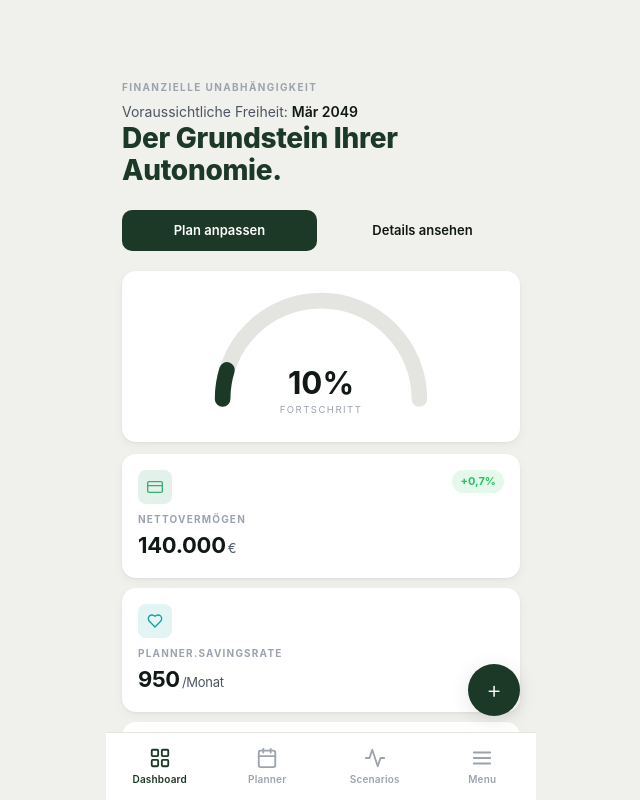
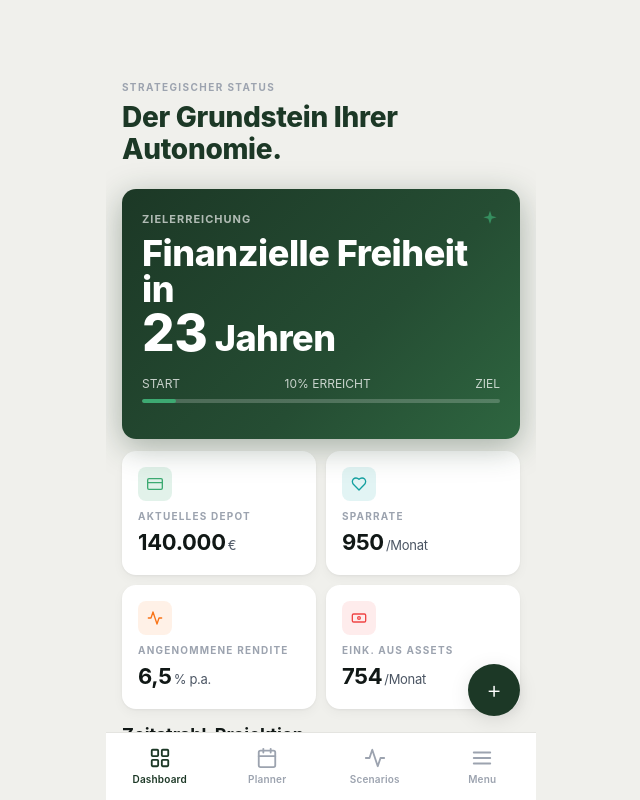
Before and after one commit to ChristianScheub/Typescript_Capacitor_GermanFireCalculator, a React (Vite) app in the folder Typescript_Capacitor_GermanFireCalculator/: page / in a window 1280 px wide. Shown: the whole page, without its empty margins (319-959 px from the left). Built offline with nearby package versions, Linux system fonts and the light colour scheme.

Commit message:
make dashboard prettier

```diff
--- a/Typescript_Capacitor_GermanFireCalculator/src/container/Dashboard/DashboardContainer.tsx
+++ b/Typescript_Capacitor_GermanFireCalculator/src/container/Dashboard/DashboardContainer.tsx
@@ -11,32 +11,45 @@ interface Props {
 
 export function DashboardContainer({ onTabChange, onNavigateToPrognose }: Props) {
   const {
-    state,
     netWorth,
     firePercentage,
     fireDate,
     chartData,
     monthlySavings,
     weightedReturn,
+    fireTarget,
   } = useFireContext();
 
-  const growthBadge = netWorth > 0
-    ? fmtPercent((monthlySavings / netWorth) * 100, 1)
-    : '0,0';
+  const growthBadge        = netWorth > 0 ? fmtPercent((monthlySavings / netWorth) * 100, 1) : '0,0';
+  const monthlyAssetIncome = fireService.calcAssetIncome(netWorth, weightedReturn) / 12;
+  const yearsToFire        = Math.max(0, fireDate.year - new Date().getFullYear());
+  const annualReturnFormatted = fmtPercent(weightedReturn * 100, 1);
 
-  const monthlyAssetIncome = fireService.calcAssetIncome(netWorth, weightedReturn) / 12;
-  const monthlySafeWithdrawal = fireService.calcGrossSWR(state);
+  // Next milestone: halfway (50%) or 75%
+  const milestoneRatio  = firePercentage < 50 ? 0.5 : 0.75;
+  const milestoneTarget = fireTarget * milestoneRatio;
+  const monthlyGrowth   = monthlySavings + (netWorth * weightedReturn) / 12;
+  const monthsToMilestone = monthlyGrowth > 0
+    ? Math.max(1, Math.round((milestoneTarget - netWorth) / monthlyGrowth))
+    : 0;
+  const milestoneLabel  = milestoneRatio === 0.5 ? 'Halbzeit' : '75%';
+  const milestoneTimeText = monthsToMilestone < 100
+    ? `${monthsToMilestone} Monaten`
+    : `${(monthsToMilestone / 12).toFixed(1)} Jahren`;
+  const nextMilestoneText = firePercentage < 100
+    ? `${milestoneLabel} erreicht in ${milestoneTimeText}`
+    : `FIRE-Ziel erreicht`;
 
   return (
     <DashboardView
       firePercentage={firePercentage}
-      fireDateMonth={fireDate.month}
-      fireDateYear={fireDate.year}
+      yearsToFire={yearsToFire}
       netWorthFormatted={fmtCurrency(netWorth)}
       growthBadge={growthBadge}
       monthlySavingsFormatted={fmtCurrency(monthlySavings)}
+      annualReturnFormatted={annualReturnFormatted}
       assetIncomeFormatted={fmtCurrency(monthlyAssetIncome)}
-      safeWithdrawalFormatted={fmtCurrency(monthlySafeWithdrawal)}
+      nextMilestoneText={nextMilestoneText}
       chartData={chartData}
       onTabChange={onTabChange}
       onNavigateToPrognose={onNavigateToPrognose}
--- a/Typescript_Capacitor_GermanFireCalculator/src/container/Scenario/ScenarioContainer.tsx
+++ b/Typescript_Capacitor_GermanFireCalculator/src/container/Scenario/ScenarioContainer.tsx
@@ -1,7 +1,7 @@
 import { useState, useMemo }                                from 'react';
 import { useTranslation }                                  from 'react-i18next';
 import { useFireContext }                                  from '../../context/FireContext';
-import { fireService, fmtCurrency, fmtPercent, FIRE_CONSTANTS } from '../../services/fire';
+import { fireService, FIRE_CONSTANTS } from '../../services/fire';
 import { SteuerView }                                     from '../../views/ScenarioView';
 import { PrognoseContentContainer }                       from '../Prognose/PrognoseContentContainer';
 import { MonteCarloContainer }                            from '../MonteCarlo/MonteCarloContainer';
@@ -9,7 +9,7 @@ import type { PrognoseConfig }                            from '../../types/prog
 
 export function SteuerContainer() {
   const { t } = useTranslation();
-  const { state, firePercentage, netWorth, fireDate, monthlySavings, fireTarget } = useFireContext();
+  const { state, fireDate, monthlySavings, fireTarget } = useFireContext();
 
   const [selectedBadge, setSelectedBadge] = useState<string | null>('BASIS');
   const [isMonteCarloSelected, setIsMonteCarloSelected] = useState(false);
@@ -101,13 +101,6 @@ export function SteuerContainer() {
 
   return (
     <SteuerView
-      firePercentage={firePercentage}
-      fireDateMonth={fireDate.month}
-      fireDateYear={fireDate.year}
-      netWorthFormatted={fmtCurrency(netWorth)}
-      fireTargetFormatted={fmtCurrency(fireTarget)}
-      monthlySavingsFormatted={fmtCurrency(monthlySavings)}
-      annualReturnFormatted={fmtPercent(FIRE_CONSTANTS.ANNUAL_RETURN * 100, 0)}
       teilzeitDeltaYears={teilzeitDeltaYears}
       crashDeltaMonths={crashDeltaMonths}
       hardcoreDeltaYears={hardcoreDeltaYears}
--- a/Typescript_Capacitor_GermanFireCalculator/src/i18n/locales/de.json
+++ b/Typescript_Capacitor_GermanFireCalculator/src/i18n/locales/de.json
@@ -5,20 +5,32 @@
 		"icon2": "M19 14c1.49-1.46 3-3.21 3-5.5A5.5 5.5 0 0 0 16.5 3c-1.76 0-3 .5-4.5 2-1.5-1.5-2.74-2-4.5-2A5.5 5.5 0 0 0 2 8.5c0 2.3 1.5 4.05 3 5.5l7 7Z",
 		"openPrognosis": "Prognose öffnen",
 		"helpLabel": "Hilfe",
-		"financialIndependence": "FINANZIELLE UNABHÄNGIGKEIT",
+		"financialIndependence": "STRATEGISCHER STATUS",
 		"foundationTitle": "Der Grundstein Ihrer Autonomie.",
+		"goalAchievement": "ZIELERREICHUNG",
+		"financialFreedomIn": "Finanzielle Freiheit in",
+		"yearsUnit": "Jahren",
+		"progressStart": "START",
+		"progressAchieved": "ERREICHT",
+		"progressGoal": "ZIEL",
 		"expectedFreedom": "Voraussichtliche Freiheit:",
 		"adjustPlan": "Plan anpassen",
 		"viewDetails": "Details ansehen",
-		"netWorth": "NETTOVERMÖGEN",
+		"currentDepot": "AKTUELLES DEPOT",
+		"savingsRateLabel": "SPARRATE",
+		"assumedReturn": "ANGENOMMENE RENDITE",
 		"perMonth": "/Monat",
 		"assetIncome": "EINK. AUS ASSETS",
 		"safeWithdrawal": "SICHERE ENTNAHME",
+		"timelineTitle": "Zeitstrahl-Projektion",
+		"nextMilestone": "NÄCHSTER MEILENSTEIN",
 		"chartSubtitle": "Wachstum inkl. Zinseszins und gesetzlicher Rente",
 		"scenariosTitle": "Szenarien testen",
 		"scenariosBody": "Simulieren Sie Marktschwankungen oder Erbschaften.",
 		"openExplorer": "EXPLORER ÖFFNEN",
-		"fabLabel": "Neu"
+		"fabLabel": "Neu",
+		"paUnit": "% p.a.",
+		"milestoneIcon": "M4 15s1-1 4-1 5 2 8 2 4-1 4-1V3s-1 1-4 1-5-2-8-2-4 1-4 1z"
 	},
 	"menu": {
 		"profileInfo": "Profil-Informationen",
--- a/Typescript_Capacitor_GermanFireCalculator/src/index.css
+++ b/Typescript_Capacitor_GermanFireCalculator/src/index.css
@@ -250,8 +250,8 @@ input, select { font: inherit; }
 
 /* ── KPI Cards Grid ──────────────────────────────────────────────────────────── */
 .kpi-grid {
-  display: flex;
-  flex-direction: column;
+  display: grid;
+  grid-template-columns: 1fr 1fr;
   gap: 10px;
   margin-bottom: 12px;
 }
@@ -1093,13 +1093,24 @@ input, select { font: inherit; }
 
 .milestone-card {
   background: var(--fire-card);
+  border-radius: var(--fire-radius);
+  padding: 14px 16px;
+  display: flex;
+  align-items: center;
+  gap: 14px;
+  box-shadow: var(--fire-shadow);
+  border-bottom: none;
+  margin-bottom: 12px;
+}
+
+/* When embedded inside another card (e.g. chart-card), strip the card chrome */
+.chart-card .milestone-card {
+  background: transparent;
+  box-shadow: none;
   border-radius: 0;
-  padding: 14px 16px;
-  display: flex;
-  align-items: center;
-  gap: 14px;
-  box-shadow: none;
-  border-bottom: 1px solid var(--fire-border);
+  padding: 0 0 14px 0;
+  margin-bottom: 0;
+  border: none;
 }
 
 .milestone-list .milestone-card:first-child {
@@ -1117,9 +1128,9 @@ input, select { font: inherit; }
 }
 
 .milestone-icon {
-  width: 38px;
-  height: 38px;
-  border-radius: var(--fire-radius-sm);
+  width: 48px;
+  height: 48px;
+  border-radius: 50%;
   display: flex;
   align-items: center;
   justify-content: center;
@@ -1127,7 +1138,7 @@ input, select { font: inherit; }
 }
 
 .milestone-icon--default { background: var(--fire-bg); color: var(--fire-text-muted); }
-.milestone-icon--fire    { background: rgba(61,170,114,0.15); color: var(--fire-accent); }
+.milestone-icon--fire    { background: rgba(61,170,114,0.18); color: var(--fire-primary); }
 
 .milestone-label {
   font-size: 9px;
@@ -1147,8 +1158,9 @@ input, select { font: inherit; }
 }
 
 .milestone-sub {
-  font-size: 12px;
-  color: var(--fire-text-muted);
+  font-size: 14px;
+  font-weight: 600;
+  color: var(--fire-text);
   margin-top: 1px;
 }
 
@@ -1546,11 +1558,14 @@ input, select { font: inherit; }
 
 /* Hero card – dark green, shows FIRE date */
 .scenario-hero-card {
-  background: var(--fire-primary);
+  background: linear-gradient(135deg, #1C3826 0%, #254d33 60%, #2e6640 100%);
   color: #fff;
   border-radius: var(--fire-radius);
   padding: 20px;
   margin-bottom: 12px;
+  box-shadow: 0 8px 32px rgba(28, 56, 38, 0.35);
+  overflow: hidden;
+  position: relative;
 }
 
 .scenario-hero-card__overline {
--- a/Typescript_Capacitor_GermanFireCalculator/src/ui/cards/KpiCard.tsx
+++ b/Typescript_Capacitor_GermanFireCalculator/src/ui/cards/KpiCard.tsx
@@ -5,7 +5,6 @@ interface KpiCardProps {
   value: string | number;
   unit?: string;
   iconVariant: IconVariant;
-  badgeText?: string;
   badgeVariant?: BadgeVariant;
   icon: React.ReactNode;
 }
@@ -15,8 +14,6 @@ export function KpiCard({
   value,
   unit,
   iconVariant,
-  badgeText,
-  badgeVariant = 'positive',
   icon,
 }: KpiCardProps) {
   return (
@@ -25,7 +22,6 @@ export function KpiCard({
         <div className={`kpi-icon kpi-icon--${iconVariant}`}>
           {icon}
         </div>
-        {badgeText && <span className={`badge badge--${badgeVariant}`}>{badgeText}</span>}
       </div>
       <p className="kpi-card__label">{label}</p>
       <p className="kpi-card__value">
--- a/Typescript_Capacitor_GermanFireCalculator/src/ui/cards/MilestoneCard.tsx
+++ b/Typescript_Capacitor_GermanFireCalculator/src/ui/cards/MilestoneCard.tsx
@@ -3,7 +3,7 @@ import type { MilestoneVariant } from '../../types/ui/variants';
 interface MilestoneCardProps {
   icon: React.ReactNode;
   label: string;
-  year: number;
+  year?: number;
   subtitle: string;
   variant?: MilestoneVariant;
 }
@@ -22,7 +22,7 @@ export function MilestoneCard({
       </div>
       <div className="milestone-info">
         <p className="milestone-label">{label}</p>
-        <p className="milestone-year">{year}</p>
+        {year != null && year > 0 && <p className="milestone-year">{year}</p>}
         <p className="milestone-sub">{subtitle}</p>
       </div>
     </div>
--- /dev/null
+++ b/Typescript_Capacitor_GermanFireCalculator/src/views/DashboardView.css
@@ -0,0 +1,70 @@
+/* ── Dashboard Hero Card overrides ─────────────────────────────────────────── */
+.scenario-hero-card__top-row {
+  display: flex;
+  align-items: center;
+  justify-content: space-between;
+  margin-bottom: 6px;
+}
+
+.scenario-hero-card__top-row .scenario-hero-card__overline {
+  margin-bottom: 0;
+}
+
+.dashboard-hero__sparkle {
+  opacity: 0.7;
+  color: var(--fire-accent);
+}
+
+.dashboard-hero__years {
+  font-size: 3.2rem;
+  font-weight: 800;
+  line-height: 1;
+}
+
+.dashboard-hero__footer {
+  display: flex;
+  align-items: center;
+  justify-content: space-between;
+  gap: 8px;
+}
+
+.dashboard-hero__btn-group {
+  display: flex;
+  gap: 8px;
+  margin: 0;
+}
+
+/* ── Small button variant ────────────────────────────────────────────────────── */
+.btn--sm {
+  padding: 6px 12px;
+  font-size: 12px;
+  flex: none;
+  border-radius: var(--fire-radius-sm);
+  border: 1px solid rgba(255, 255, 255, 0.3);
+  color: rgba(255, 255, 255, 0.85);
+  background: rgba(255, 255, 255, 0.1);
+  white-space: nowrap;
+}
+
+.btn--sm:active { transform: scale(0.97); }
+
+/* ── Chart section header ────────────────────────────────────────────────────── */
+.chart-section-header {
+  display: flex;
+  align-items: center;
+  justify-content: space-between;
+  margin-bottom: 12px;
+}
+
+.chart-section-header__title {
+  font-size: 18px;
+  font-weight: 700;
+  color: var(--fire-text);
+}
+
+.chart-section-header__more {
+  color: var(--fire-text-muted);
+  display: flex;
+  align-items: center;
+  padding: 4px;
+}
--- a/Typescript_Capacitor_GermanFireCalculator/src/views/DashboardView.tsx
+++ b/Typescript_Capacitor_GermanFireCalculator/src/views/DashboardView.tsx
@@ -1,21 +1,22 @@
-import { useTranslation }     from 'react-i18next';
-import { ProgressRing }       from '../ui/charts/ProgressRing';
-import { BarChart }           from '../ui/charts/BarChart';
-import { KpiCard }            from '../ui/cards/KpiCard';
-import { Icon }               from '../ui/icons';
+import { useTranslation }      from 'react-i18next';
+import './DashboardView.css';
+import { BarChart }            from '../ui/charts/BarChart';
+import { KpiCard }             from '../ui/cards/KpiCard';
+import { MilestoneCard }       from '../ui/cards/MilestoneCard';
+import { Icon }                from '../ui/icons';
 import type { ChartDataPoint } from '../types/fire/models/ChartDataPoint';
 import type { Tab }            from '../types/navigation/Tab';
 import type { PrognoseConfig } from '../types/prognose/PrognoseConfig';
 
 interface DashboardViewProps {
   firePercentage:          number;
-  fireDateMonth:           string;
-  fireDateYear:            number;
+  yearsToFire:             number;
   netWorthFormatted:       string;
   growthBadge:             string;
   monthlySavingsFormatted: string;
+  annualReturnFormatted:   string;
   assetIncomeFormatted:    string;
-  safeWithdrawalFormatted: string;
+  nextMilestoneText:       string;
   chartData:               ChartDataPoint[];
   onTabChange:             (tab: Tab) => void;
   onNavigateToPrognose:    (cfg: PrognoseConfig) => void;
@@ -23,13 +24,13 @@ interface DashboardViewProps {
 
 export function DashboardView({
   firePercentage,
-  fireDateMonth,
-  fireDateYear,
+  yearsToFire,
   netWorthFormatted,
   growthBadge,
   monthlySavingsFormatted,
+  annualReturnFormatted,
   assetIncomeFormatted,
-  safeWithdrawalFormatted,
+  nextMilestoneText,
   chartData,
   onTabChange,
   onNavigateToPrognose,
@@ -39,57 +40,85 @@ export function DashboardView({
   return (
     <div className="screen">
       <div className="screen__content">
+
+        {/* ── Title ── */}
         <section className="page-title-section">
           <p className="label-overline">{t('dashboard.financialIndependence')}</p>
-          <p className="hero-subtitle">
-            {t('dashboard.expectedFreedom')}&nbsp;<strong>{fireDateMonth} {fireDateYear}</strong>
-          </p>
           <h1 className="page-heading">{t('dashboard.foundationTitle')}</h1>
         </section>
 
-        <div className="btn-row">
-          <button className="btn btn--primary" onClick={() => onTabChange('planner')}>
-            {t('dashboard.adjustPlan')}
-          </button>
-          <button className="btn btn--ghost" onClick={() => onTabChange('scenarios')}>
-            {t('dashboard.viewDetails')}
-          </button>
+        {/* ── Hero achievement card ── */}
+        <div className="card scenario-hero-card">
+          <div className="scenario-hero-card__top-row">
+            <p className="scenario-hero-card__overline">{t('dashboard.goalAchievement')}</p>
+            <svg className="dashboard-hero__sparkle" width="20" height="20" viewBox="0 0 24 24" fill="currentColor">
+              <path d="M12 2l2.09 6.26L20 10l-5.91 1.74L12 18l-2.09-6.26L4 10l5.91-1.74z"/>
+            </svg>
+          </div>
+          <p className="scenario-hero-card__date">
+            {t('dashboard.financialFreedomIn')}<br />
+            <span className="dashboard-hero__years">{yearsToFire}</span>
+            {' '}{t('dashboard.yearsUnit')}
+          </p>
+          <div className="scenario-hero-card__progress-row">
+            <span className="scenario-hero-card__progress-label">{t('dashboard.progressStart')}</span>
+            <span className="scenario-hero-card__progress-values">
+              {Math.round(firePercentage)}% {t('dashboard.progressAchieved')}
+            </span>
+            <span className="scenario-hero-card__progress-label">{t('dashboard.progressGoal')}</span>
+          </div>
+          <div className="scenario-hero-card__bar">
+            <div
+              className="scenario-hero-card__bar-fill"
+              style={{ '--width': `${Math.min(100, firePercentage)}%` } as React.CSSProperties}
+            />
+          </div>
         </div>
 
-        <div className="card card--ring">
-          <ProgressRing percentage={firePercentage} />
-        </div>
-
+        {/* ── KPI Grid ── */}
         <div className="kpi-grid">
           <KpiCard
-            label={t('dashboard.netWorth')}
+            label={t('dashboard.currentDepot')}
             value={netWorthFormatted}
             unit="€"
             iconVariant="green"
-            badgeText={`+${growthBadge}%`}
+            badgeVariant="positive"
             icon={<Icon name="wallet" size="sm" />}
           />
           <KpiCard
-            label={t('planner.savingsRate')}
+            label={t('dashboard.savingsRateLabel')}
             value={monthlySavingsFormatted}
             unit={t('dashboard.perMonth')}
             iconVariant="teal"
+            badgeVariant="neutral"
             icon={<svg width="16" height="16" viewBox="0 0 24 24" fill="none" stroke="currentColor" strokeWidth="2" strokeLinecap="round" strokeLinejoin="round"><path d={t('dashboard.icon2')} /></svg>}
+          />
+          <KpiCard
+            label={t('dashboard.assumedReturn')}
+            value={annualReturnFormatted}
+            unit={t('dashboard.paUnit')}
+            iconVariant="orange"
+            badgeVariant="neutral"
+            icon={<Icon name="trending" size="sm" />}
           />
           <KpiCard
             label={t('dashboard.assetIncome')}
             value={assetIncomeFormatted}
             unit={t('dashboard.perMonth')}
             iconVariant="red"
+            badgeVariant="neutral"
             icon={<Icon name="wallet_2" size="sm" />}
           />
-          <KpiCard
-            label={t('dashboard.safeWithdrawal')}
-            value={safeWithdrawalFormatted}
-            unit={t('dashboard.perMonth')}
-            iconVariant="orange"
-            icon={<Icon name="trending" size="sm" />}
-          />
+        </div>
+
+        {/* ── Zeitstrahl-Projektion ── */}
+        <div className="chart-section-header">
+          <h2 className="chart-section-header__title">{t('dashboard.timelineTitle')}</h2>
+          <button className="chart-section-header__more" aria-label="mehr" onClick={() => onNavigateToPrognose({ title: 'Prognose', badge: 'BASIS' })}>
+            <svg width="18" height="18" viewBox="0 0 24 24" fill="none" stroke="currentColor" strokeWidth="2" strokeLinecap="round" strokeLinejoin="round">
+              <circle cx="12" cy="12" r="1"/><circle cx="19" cy="12" r="1"/><circle cx="5" cy="12" r="1"/>
+            </svg>
+          </button>
         </div>
 
         <button
@@ -97,23 +126,21 @@ export function DashboardView({
           onClick={() => onNavigateToPrognose({ title: 'Prognose', badge: 'BASIS' })}
           aria-label={t('dashboard.openPrognosis')}
         >
-          <div className="chart-card__header">
-            <div>
-              <h2 className="chart-card__title">{t('dashboard.title')}</h2>
-              <p className="chart-card__subtitle">{t('dashboard.chartSubtitle')}</p>
-            </div>
-            <Icon name="chevron_right" size="md" className="chart-card__chevron" />
-          </div>
+          <MilestoneCard
+            icon={
+              <svg width="20" height="20" viewBox="0 0 24 24" fill="none" stroke="currentColor" strokeWidth="2" strokeLinecap="round" strokeLinejoin="round">
+                <path d={t('dashboard.milestoneIcon')}/><line x1="4" y1="22" x2="4" y2="15"/>
+              </svg>
+            }
+            label={t('dashboard.nextMilestone')}
+            subtitle={nextMilestoneText}
+            variant="fire"
+          />
           <div className="chart-wrap">
             <BarChart data={chartData} />
           </div>
         </button>
 
-        <div className="card scenario-card" onClick={() => onTabChange('scenarios')}>
-          <h3 className="scenario-card__title">{t('dashboard.scenariosTitle')}</h3>
-          <p className="scenario-card__body">{t('dashboard.scenariosBody')}</p>
-          <button className="scenario-card__btn">{t('dashboard.openExplorer')}</button>
-        </div>
       </div>
 
       <button className="fab" aria-label={t('dashboard.fabLabel')} onClick={() => onTabChange('planner')}>+</button>
```
Also changed, not shown: Typescript_Capacitor_GermanFireCalculator/src/i18n/locales/en.json (+15 -3 lines), Typescript_Capacitor_GermanFireCalculator/src/views/ScenarioView.tsx (+3 -17 lines).
